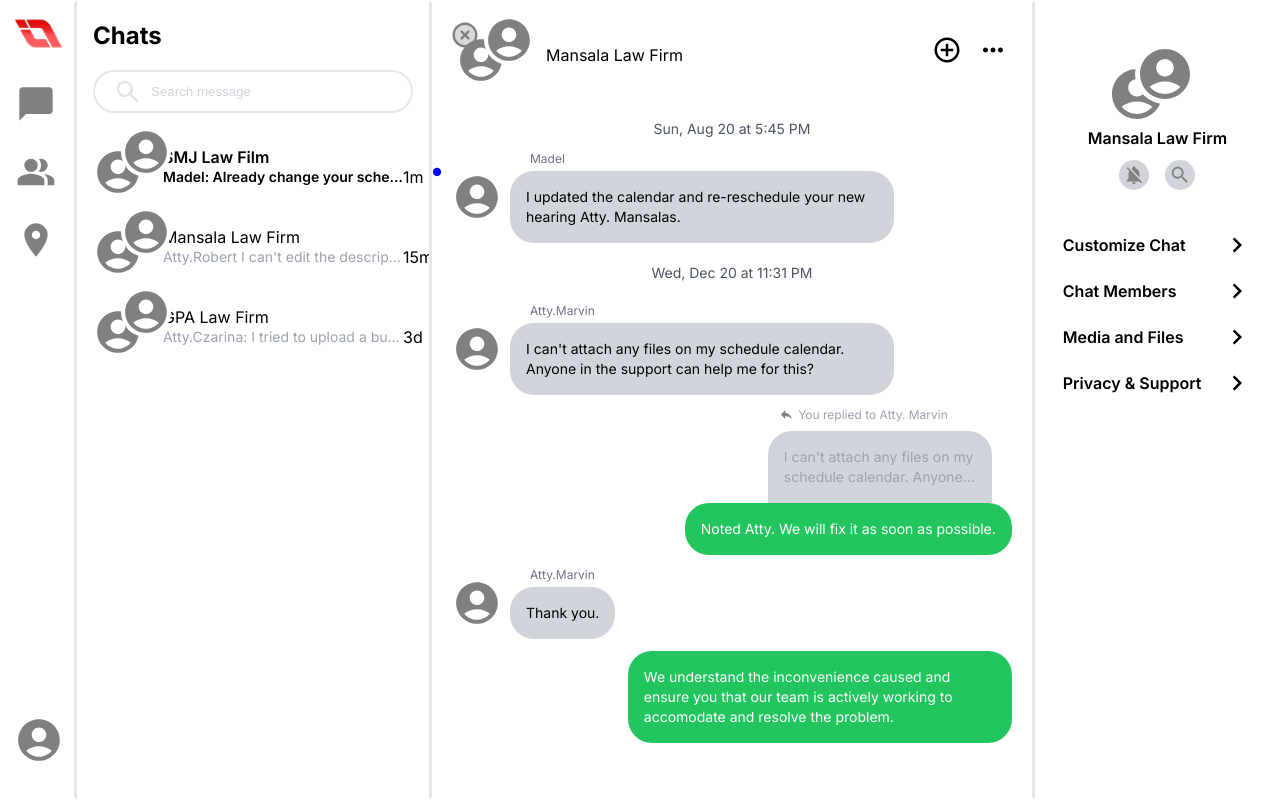
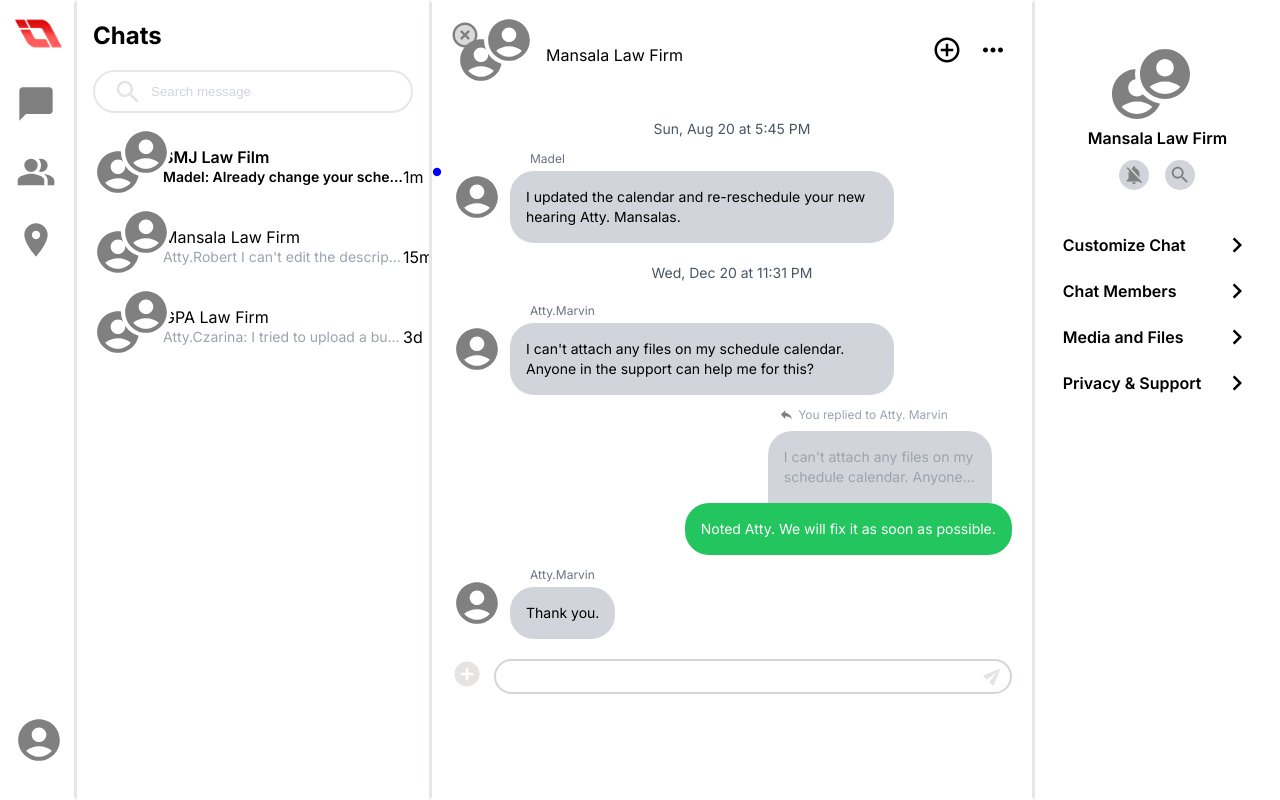
Before and after one commit to JisuKayl/LawChat-App, a Next.js app: page /chats in a window 1280 px wide. Built offline with nearby package versions, Linux system fonts and the light colour scheme.

Commit message:
Inserted chat field and icons

```diff
--- a/src/app/chats/page.tsx
+++ b/src/app/chats/page.tsx
@@ -12,12 +12,17 @@ import MoreHorizIcon from "@mui/icons-material/MoreHoriz";
 import ReplyIcon from "@mui/icons-material/Reply";
 import NotificationsOffIcon from "@mui/icons-material/NotificationsOff";
 import ChevronRightIcon from "@mui/icons-material/ChevronRight";
+import AddCircleIcon from "@mui/icons-material/AddCircle";
+import SendIcon from "@mui/icons-material/Send";
+import KeyboardArrowDownIcon from "@mui/icons-material/KeyboardArrowDown";
 
 export default function chats() {
+  const iconClasses =
+    "text-xl text-default-500 pointer-events-none flex-shrink-0";
   return (
     <div className="flex">
       {/*First Portion: Icons*/}
-      <div className="w-20 h-screen flex flex-col justify-between items-center border-solid border-white border-r-gray-200 p-2">
+      <div className="w-20 min-h-screen flex flex-col justify-between items-center border-solid border-white border-r-gray-200 p-2">
         <div>
           <Image
             src="/logo.jpg"
@@ -46,7 +51,7 @@ export default function chats() {
         />
       </div>
       {/*Second Portion: Chat List*/}
-      <div className="w-1/4 h-screen mx-4">
+      <div className="w-1/4 min-h-screen mx-4">
         <div className="flex items-center justify-around py-5">
           <h2 className="mr-72">Chats</h2>
           <HighlightOffTwoToneIcon
@@ -134,7 +139,7 @@ export default function chats() {
         </div>
       </div>
       {/*Third Portion: Chat Message*/}
-      <div className="w-1/2 h-screen border-solid border-white border-x-gray-200">
+      <div className="w-1/2 min-h-screen border-solid border-white border-x-gray-200">
         <div>
           <div className="flex justify-between px-6 py-8">
             <div className="flex items-center">
@@ -225,17 +230,38 @@ export default function chats() {
                 </p>
               </div>
             </div>
-            <div className="flex items-end py-3 flex-col">
+            {/* <div className="flex items-end py-3 flex-col">
               <p className="bg-green-500 text-white text-sm flex items-center p-4 rounded-3xl max-w-96 max-h-full">
                 We understand the inconvenience caused and ensure you that our
-                team is actively working to accomodate and resolve the problem.
+                team is actively working.
               </p>
+            </div> */}
+          </div>
+          <div className="flex justify-center w-full h-full mt-5">
+            <AddCircleIcon
+              className="mb-6 mr-3"
+              sx={{ color: "#E5E4E2", width: 30, height: 30 }}
+            />
+            <div className="w-full relative">
+              <input
+                type="text"
+                className="rounded-full p-2 border-gray-300 border-solid w-full px-2 pl-5 pr-8"
+              />
+              <SendIcon
+                className="absolute top-1.5 right-2"
+                sx={{
+                  color: "#E5E4E2",
+                  width: 20,
+                  height: 20,
+                  transform: "rotate(-45deg)",
+                }}
+              />
             </div>
           </div>
         </div>
       </div>
       {/*Fourth Portion: Chat Settings*/}
-      <div className="w-1/5 h-screen py-16 px-7">
+      <div className="w-1/5 min-h-screen py-16 px-7">
         <div className="flex flex-col items-center">
           <div className="max-h-10 relative mr-10">
             <AccountCircleIcon
--- a/src/app/page.tsx
+++ b/src/app/page.tsx
@@ -14,17 +14,26 @@ export default function Home() {
         />
         <ul className="list-none flex justify-around">
           <li>
-            <Link className="no-underline text-black m-3" href="/features">
+            <Link
+              className="no-underline text-black m-3 font-semibold"
+              href="/features"
+            >
               Features
             </Link>
           </li>
           <li>
-            <Link className="no-underline text-black m-3" href="desktopapp">
+            <Link
+              className="no-underline text-black m-3 font-semibold"
+              href="desktopapp"
+            >
               Desktop App
             </Link>
           </li>
           <li>
-            <Link className="no-underline text-black m-3" href="privacy">
+            <Link
+              className="no-underline text-black m-3 font-semibold"
+              href="privacy"
+            >
               Privacy & Safety
             </Link>
           </li>
```
